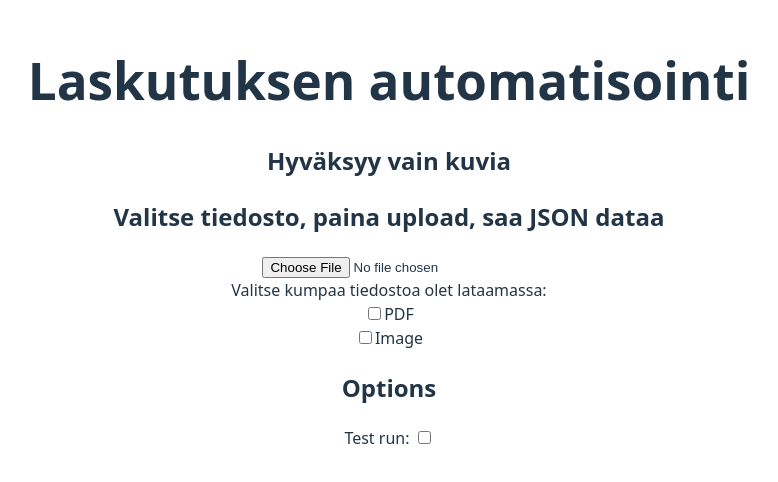
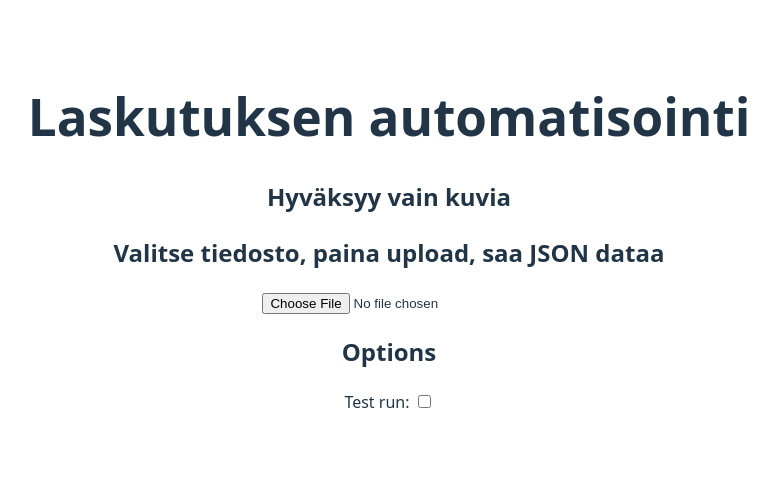
Before and after one commit to Tamk-Tiko-2025-Projekti/AI-Invoice-analysis, a React (Vite) app in the folder frontend/project-frontend/: page / in a window 1280 px wide. Shown: the part 166-648 px from the top of the page, without its empty margins (251-1029 px from the left). Built offline with nearby package versions, Linux system fonts and the light colour scheme.

Commit message:
Fix(frontend) Made FileUploader handle type selection. Deleted FileTypeHandler

```diff
--- a/frontend/project-frontend/src/FileTypeHandler.jsx
+++ /dev/null
@@ -1,54 +0,0 @@
-import React, { useState } from 'react';
-
-export default function FileTypeHandler({ file, setFileType }) {
-  const [isPdfChecked, setIsPdfChecked] = useState(false);
-  const [isImageChecked, setIsImageChecked] = useState(false);
-
-  const handleCheckboxChange = (e) => {
-    const { name, checked } = e.target;
-
-    if (name === 'pdf') {
-      setIsPdfChecked(checked);
-      setIsImageChecked(false);
-
-      console.log("pdf checked");
-      if (checked && file.type === 'application/pdf') {
-        setFileType('pdf');
-        console.log("File is pdf");
-      }
-    } else if (name === 'image') {
-      setIsImageChecked(checked);
-      setIsPdfChecked(false);
-
-      console.log("image checked");
-      if (checked && file.type.startsWith('image/')) {
-        setFileType('image');
-        console.log("File is image");
-      }
-    }
-  };
-
-  return (
-    <>
-      <div>Valitse kumpaa tiedostoa olet lataamassa:</div>
-      <div>
-        <input
-          type="checkbox"
-          name="pdf"
-          checked={isPdfChecked}
-          onChange={handleCheckboxChange}
-        />
-        <label>PDF</label>
-      </div>
-      <div>
-        <input
-          type="checkbox"
-          name="image"
-          checked={isImageChecked}
-          onChange={handleCheckboxChange}
-        />
-        <label>Image</label>
-      </div>
-    </>
-  );
-}
--- a/frontend/project-frontend/src/FileUploader.jsx
+++ b/frontend/project-frontend/src/FileUploader.jsx
@@ -1,5 +1,4 @@
 import React, { useState, useEffect } from 'react';
-import FileTypeHandler from './FileTypeHandler';
 import DisplayData from './DisplayData';
 
 const FileUploader = ({ testRun }) => {
@@ -10,14 +9,22 @@ const FileUploader = ({ testRun }) => {
   const [path, setPath] = useState('')
 
   useEffect(() => {
-    if (fileType === 'pdf') {
-      setPath(`http://localhost:8080/pdf?testRun=${testRun.toString()}`);
-    } else if (fileType === 'image') {
-      setPath(`http://localhost:8080/image?testRun=${testRun.toString()}`);
+    if (file) {
+      if (file.type === 'application/pdf') {
+        setFileType('pdf');
+        setPath(`http://localhost:8080/pdf?testRun=${testRun.toString()}`);
+      } else if (file.type.startsWith('image/')) {
+        setFileType('image');
+        setPath(`http://localhost:8080/image?testRun=${testRun.toString()}`);
+      } else {
+        setFileType('');
+        setPath('');
+      }
     } else {
+      setFileType('');
       setPath('');
     }
-  }, [fileType, testRun]);
+  }, [file, testRun]);
 
   function handleFileChange(e) {
     if (e.target.files) {
@@ -62,8 +69,6 @@ const FileUploader = ({ testRun }) => {
         </div>
       )}
 
-      <FileTypeHandler file={file} setFileType={setFileType} />
-
       {file && status !== 'uploading' && (
         <button onClick={handleFileUpload}>Upload</button>
       )}
```
